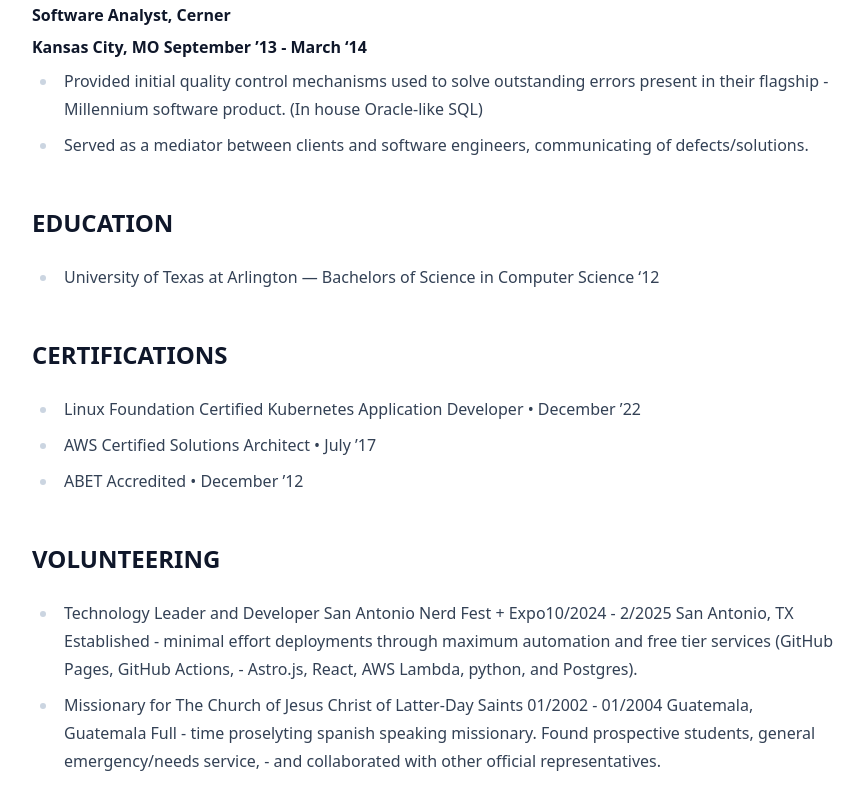
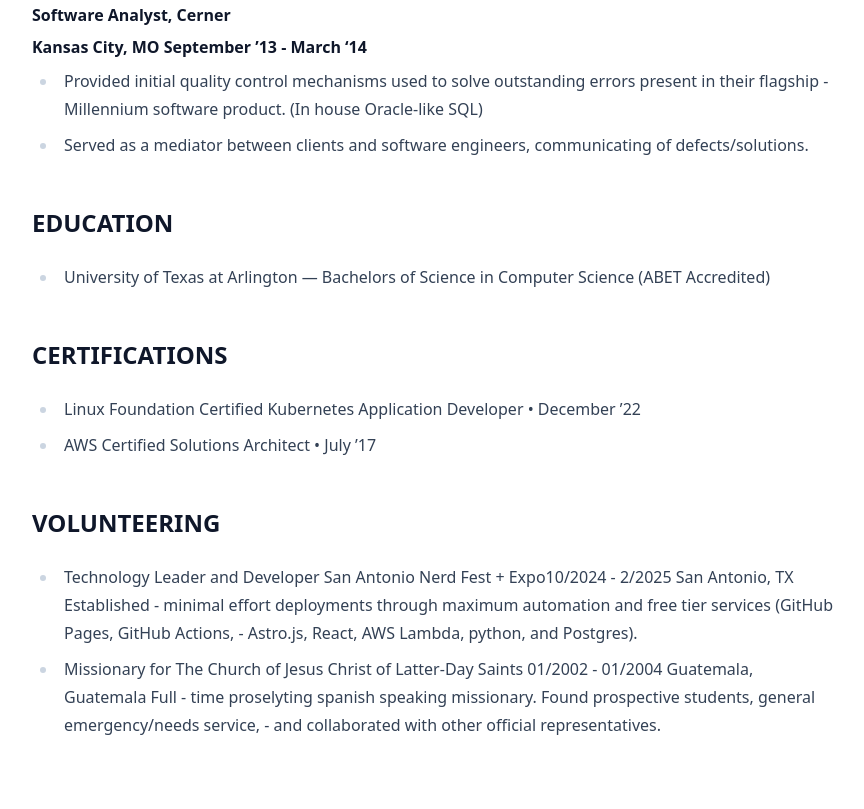
Before and after one commit to marcstreeter/becadev, an Astro site: page /about-me in a window 1280 px wide. Shown: the part 3557-4366 px from the top of the page, without its empty margins (238-1102 px from the left). Built offline with nearby package versions, Linux system fonts and the light colour scheme; Astro itself is replaced by a stand-in of ours.

Commit message:
chore: fixed unneeded date

```diff
--- a/src/pages/about-me.md
+++ b/src/pages/about-me.md
@@ -88,12 +88,11 @@
 - Served as a mediator between clients and software engineers, communicating of defects/solutions.
 
 ## EDUCATION
-- University of Texas at Arlington — Bachelors of Science in Computer Science ‘12
+- University of Texas at Arlington — Bachelors of Science in Computer Science (ABET Accredited)
 
 ## CERTIFICATIONS
 - Linux Foundation Certified Kubernetes Application Developer • December ’22
 - AWS Certified Solutions Architect • July ’17
-- ABET Accredited • December ’12
 
 ## VOLUNTEERING
 - Technology Leader and Developer San Antonio Nerd Fest + Expo10/2024 - 2/2025 San Antonio, TX
```
